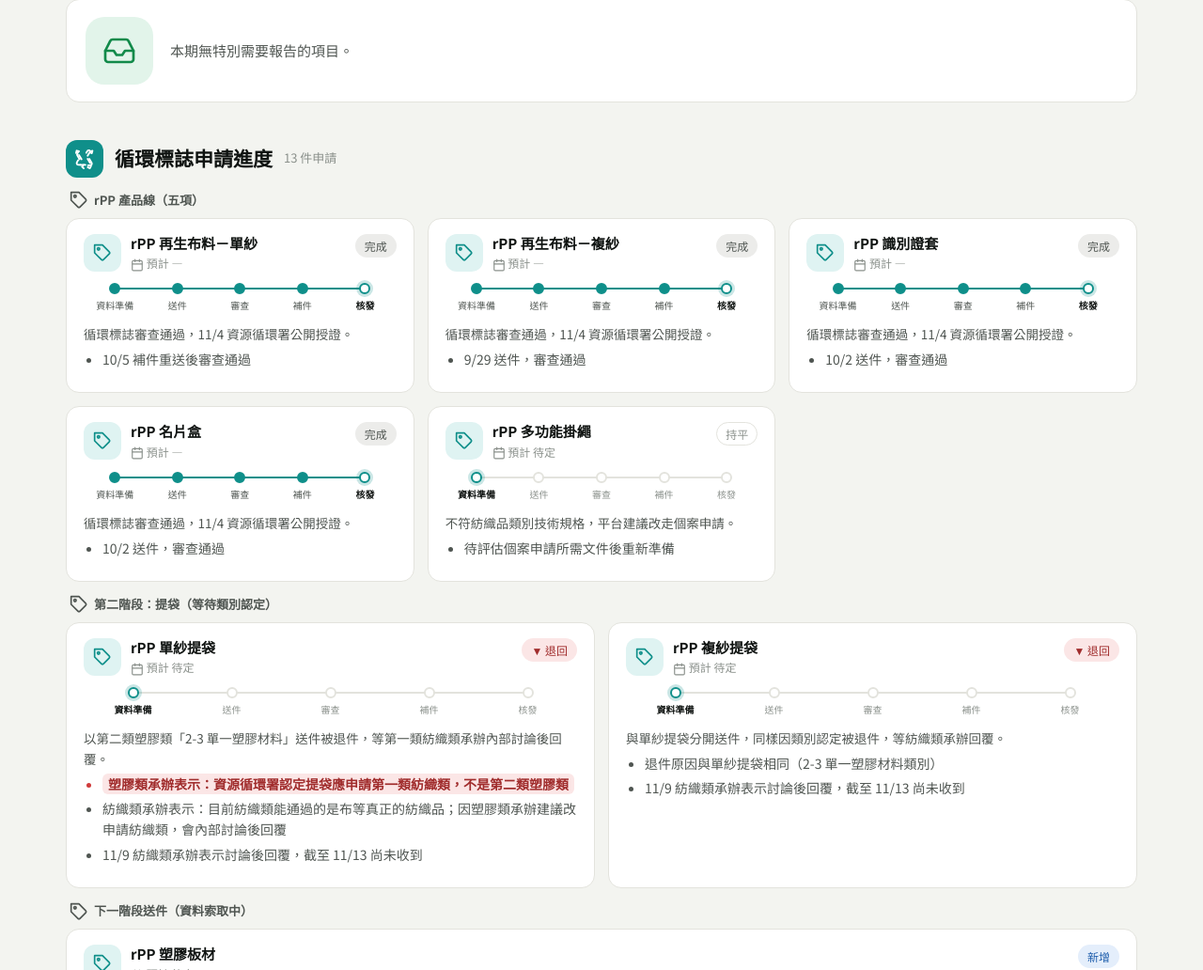
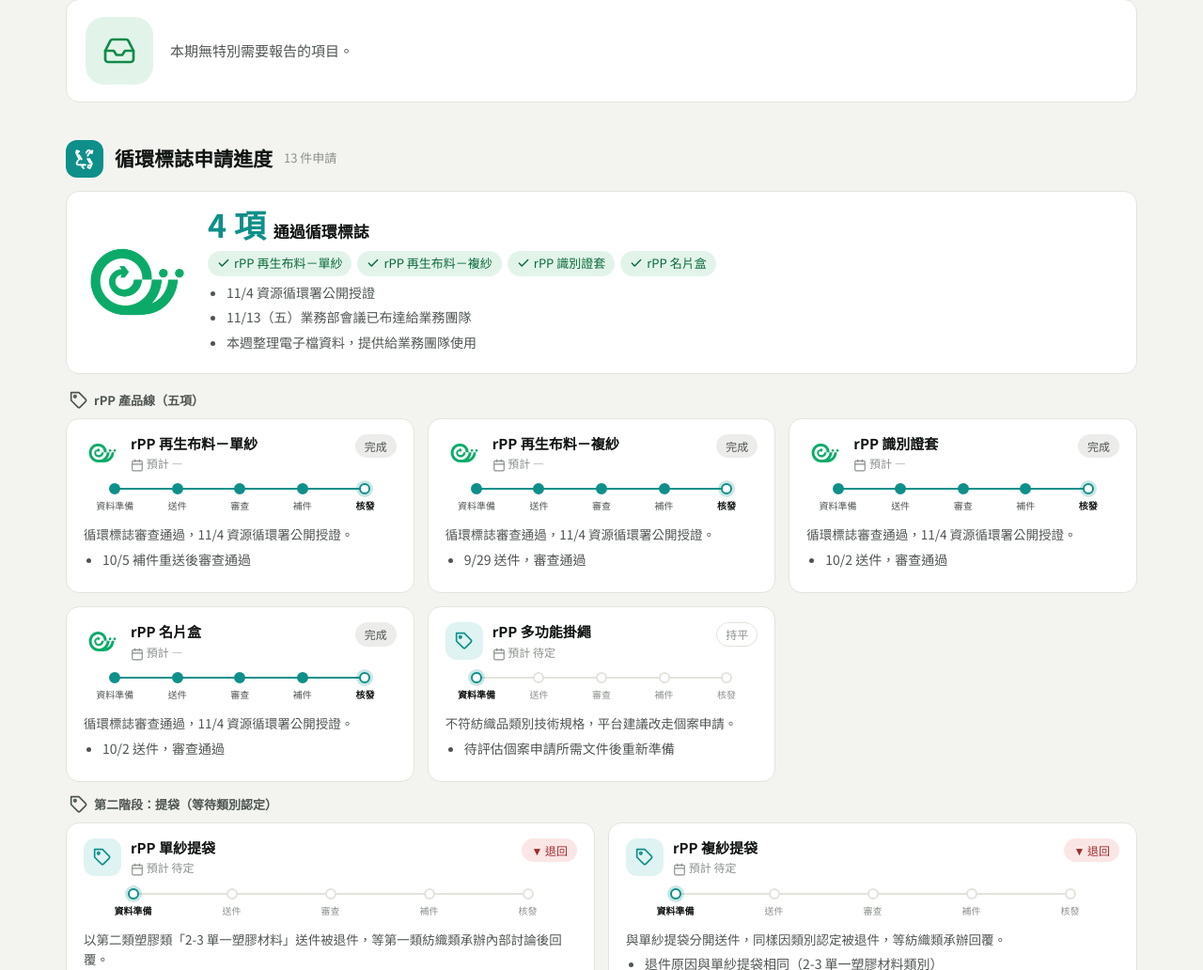
Before and after one commit to kaylalin-df/weekly-marketing-report, a plain HTML site: page index.html in a window 1280 px wide. Shown: the part 4300-5332 px from the top of the page at 94% size. Drawn offline with Linux system fonts and the light colour scheme.

Commit message:
W47 循環標誌：加入標誌圖與通過總覽（4 項、業務部布達、電子檔）
Co-Authored-By: Claude Opus 5.5 <noreply@anthropic.com>

```diff
--- a/data/weeks.js
+++ b/data/weeks.js
@@ -166,6 +166,17 @@ window.WEEKLY_DATA = [
     keyClients: [],
     keyClientsNote: "本期無特別需要報告的項目。",
 
+    labelsIntro: {
+      logo: "assets/circular_mark.png",
+      count: "4 項",
+      title: "通過循環標誌",
+      items: ["rPP 再生布料－單紗", "rPP 再生布料－複紗", "rPP 識別證套", "rPP 名片盒"],
+      points: [
+        "11/4 資源循環署公開授證",
+        "11/13（五）業務部會議已布達給業務團隊",
+        "本週整理電子檔資料，提供給業務團隊使用"
+      ]
+    },
     labels: [
       {
         group: "rPP 產品線（五項）", item: "rPP 再生布料－單紗", stage: 5, expected: "—",
--- a/index.html
+++ b/index.html
@@ -248,6 +248,17 @@
   .wcard .t { font-weight: 700; font-size: 16px; }
   .wcard .wst { flex: none; font-size: 12px; color: var(--violet); background: var(--violet-soft); padding: 2px 8px; border-radius: 999px; }
   .wcard .wst.done { color: var(--green, #1f8a4c); background: var(--green-soft, #e6f4ec); }
+  .lintro { display: flex; gap: 20px; align-items: center; margin: 0 0 18px; }
+  .lintro .lmark { width: 110px; height: auto; flex: none; }
+  .lintro .lhead { display: flex; align-items: baseline; gap: 8px; margin-bottom: 8px; }
+  .lintro .lhead b { font-size: 34px; line-height: 1; color: var(--teal); }
+  .lintro .lhead span { font-size: 17px; font-weight: 700; }
+  .lintro .lchips { display: flex; flex-wrap: wrap; gap: 6px; margin-bottom: 6px; }
+  .lintro .lchips span { display: inline-flex; align-items: center; gap: 4px; font-size: 13px; padding: 3px 10px; border-radius: 999px; background: var(--green-soft); color: #0a6a3a; }
+  .lintro ul.sub { margin: 4px 0 0; }
+  .lcard .icon.passed { background: #fff; }
+  .lcard .icon.passed img { width: 80%; height: auto; display: block; }
+  @media (max-width: 560px) { .lintro { gap: 12px; align-items: flex-start; } .lintro .lmark { width: 64px; margin-top: 4px; } .lintro .lhead b { font-size: 28px; } }
   .blocker { margin-top: 10px; padding: 8px 10px; border-radius: 8px; background: var(--amber-soft); font-size: 13px; color: #8a5e00; }
 
   footer { max-width: 1180px; margin: 0 auto; padding: 0 20px 30px; color: var(--ink-3); font-size: 12px; }
@@ -389,11 +400,13 @@
     lb.forEach(l => { const g = l.group || ""; let x = groups.find(y => y.name === g); if (!x) { x = { name: g, items: [] }; groups.push(x); } x.items.push(l); });
     html += `<section>${secHead("c-teal", I.recycle, "循環標誌申請進度", `${lb.length} 件申請`, "labels")}`;
     html += notes(w.labelsNotes).replace('class="card notes"', 'class="card notes" style="margin:0 0 18px"');
+    const li0 = w.labelsIntro;
+    if (li0) html += `<div class="card lintro">${li0.logo ? `<img class="lmark" src="${esc(li0.logo)}" alt="循環標誌">` : ""}<div class="lbody"><div class="lhead"><b>${esc(li0.count)}</b><span>${esc(li0.title)}</span></div>${(li0.items || []).length ? `<div class="lchips">${li0.items.map(x => `<span>${I.check} ${esc(x)}</span>`).join("")}</div>` : ""}${sub(li0.points)}</div></div>`;
     html += groups.map(g => `
       <div class="lgroup">${g.name ? `<div class="lgroup-title">${I.tag} ${esc(g.name)}</div>` : ""}
         <div class="grid grid-3">${g.items.map(l => `
           <div class="card lcard">
-            <div class="top"><div class="icon">${I.tag}</div><div><div class="item">${esc(l.item)}</div><div class="meta">${I.cal} 預計 ${esc(l.expected)}${l.owner ? ` ・ ${esc(l.owner)}` : ""}</div></div>${chip(l.change)}</div>
+            <div class="top"><div class="icon${l.stage === 5 && li0 && li0.logo ? " passed" : ""}">${l.stage === 5 && li0 && li0.logo ? `<img src="${esc(li0.logo)}" alt="已通過">` : I.tag}</div><div><div class="item">${esc(l.item)}</div><div class="meta">${I.cal} 預計 ${esc(l.expected)}${l.owner ? ` ・ ${esc(l.owner)}` : ""}</div></div>${chip(l.change)}</div>
             ${stepper(l.stage, LABEL_STAGES, "var(--teal)", true)}
             <div class="note">${esc(l.note)}${sub(l.details)}</div>
           </div>`).join("")}
```
Also changed, not shown: assets/circular_mark.png (added), 1 other file.
